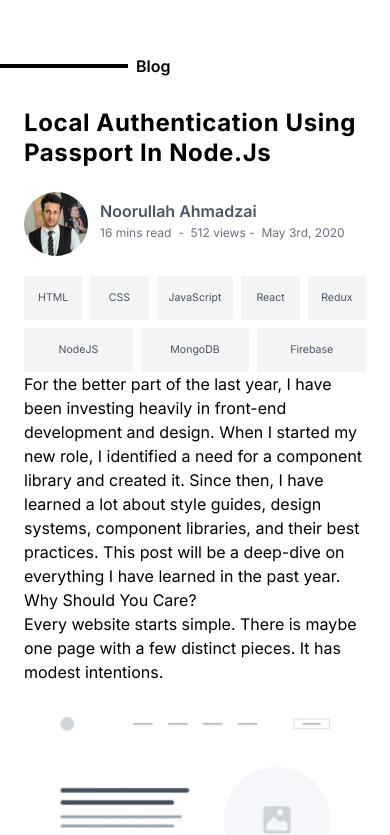
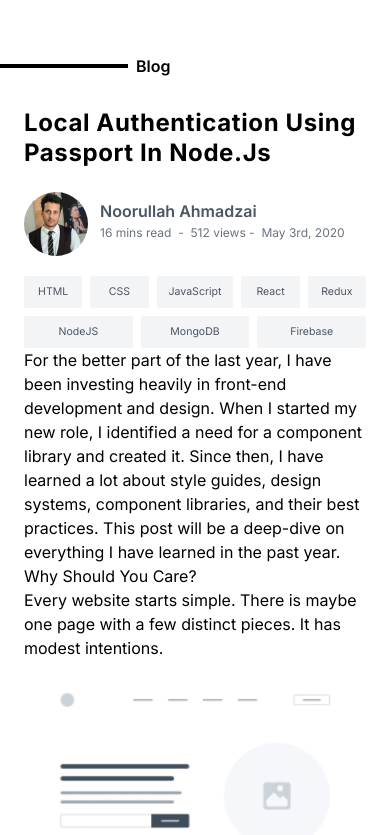
Before and after one commit to noor-codes/noorullah.dev, a Next.js app: page /blog/article in a window 390 px wide. Shown: the top 835 px of the page. Built offline with nearby package versions, Linux system fonts and the light colour scheme; what @tailwindcss/typography would draw is missing.

Commit message:
padding bug fix

```diff
--- a/pages/blog/article/index.jsx
+++ b/pages/blog/article/index.jsx
@@ -36,7 +36,7 @@ const Blog = () => (
               (name) => (
                 <div
                   key={name}
-                  className="bg-gray-100 px-3 text-2xl flex-1 text-gray-600 rounded-sm text-tiny py-1.5 md:text-sm md:px-4 md:py-2"
+                  className="bg-gray-100 px-3 text-2xl flex-1 text-gray-600 rounded-sm text-tiny md:text-sm md:px-4 md:py-2"
                 >
                   {name}
                 </div>
```
